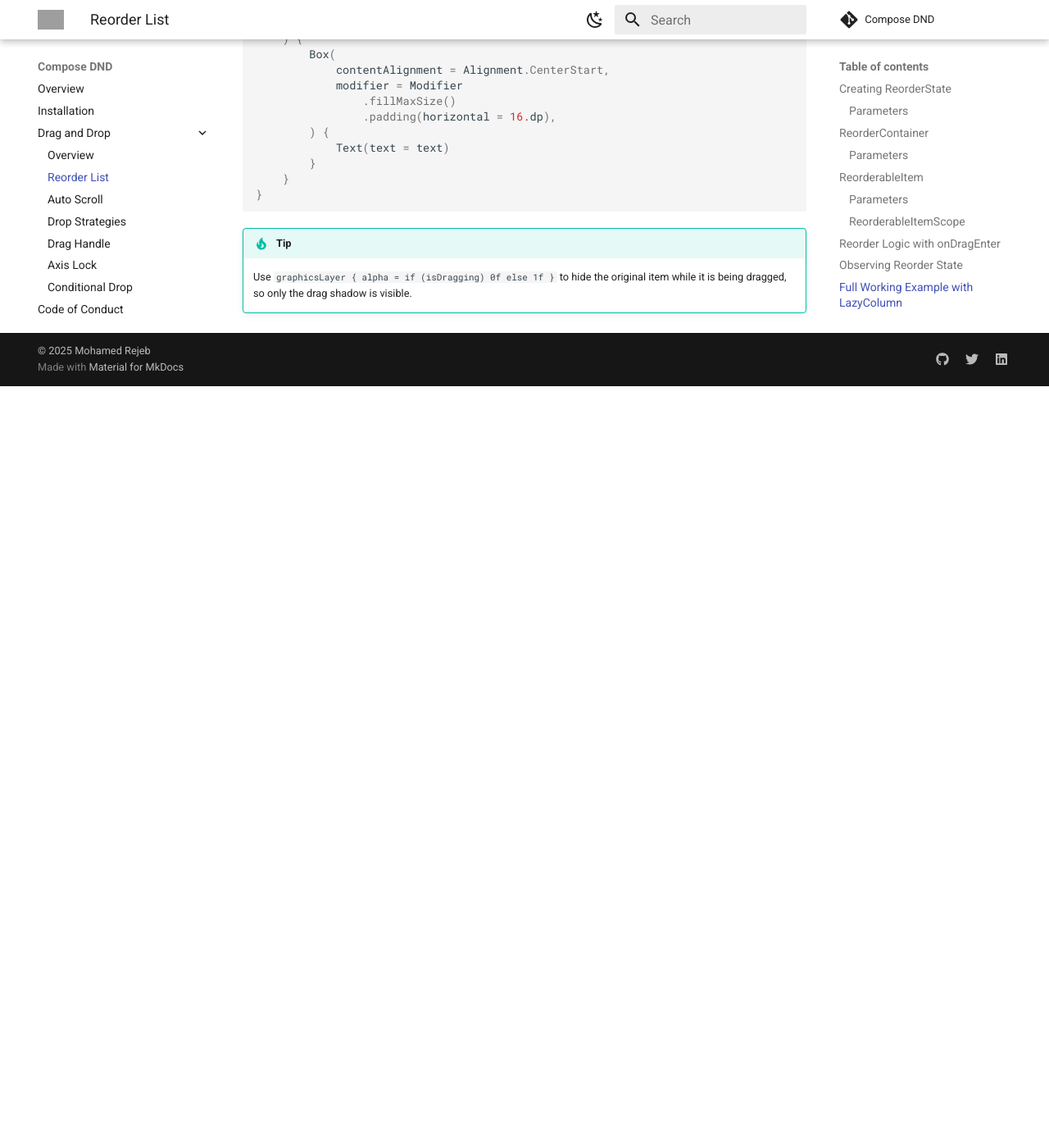
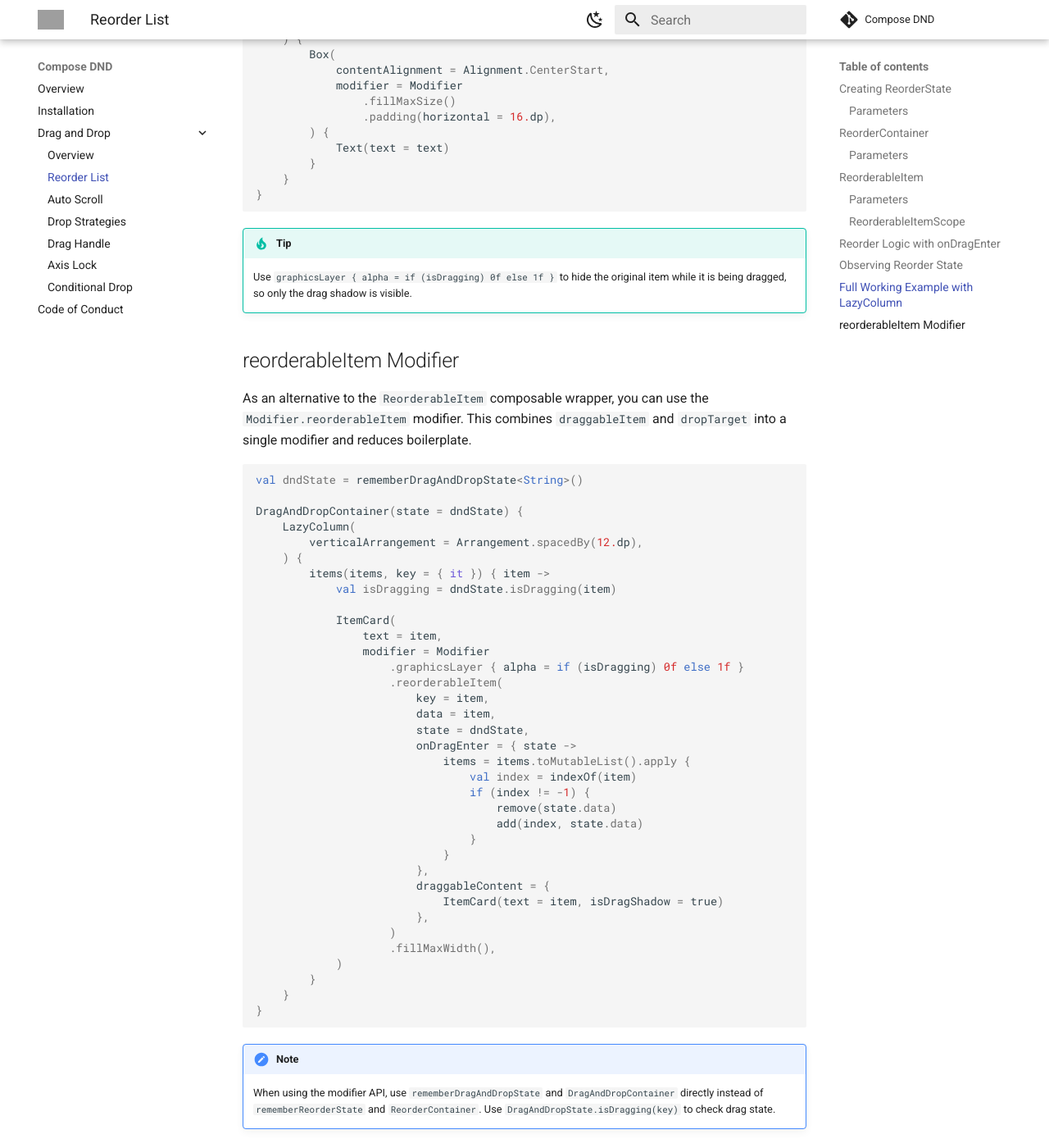
Before and after one commit to MohamedRejeb/compose-dnd, an MkDocs documentation site: the page built from docs/drag-and-drop/reorder.md, in a window 1280 px wide and 1400 px high, scrolled down 5152 px. Shown: the whole window at 82% size. Built offline with MkDocs 1.6.1 and Material for MkDocs 9.7.7, drawn with Linux system fonts in a browser that asks for light colours; comment, search, counter and statistics services are not loaded; before the commit the page ends 5623 px from its top, so only the background shows below that; grey boxes are pictures that could not be loaded.

Commit message:
docs: add detailed usage examples for `reorderableItem` and `draggableItem` modifiers and update `DropTarget` documentation

````diff
--- a/docs/drag-and-drop/reorder.md
+++ b/docs/drag-and-drop/reorder.md
@@ -204,3 +204,48 @@ private fun ItemCard(
 
 !!! tip
     Use `graphicsLayer { alpha = if (isDragging) 0f else 1f }` to hide the original item while it is being dragged, so only the drag shadow is visible.
+
+## reorderableItem Modifier
+
+As an alternative to the `ReorderableItem` composable wrapper, you can use the `Modifier.reorderableItem` modifier. This combines `draggableItem` and `dropTarget` into a single modifier and reduces boilerplate.
+
+```kotlin
+val dndState = rememberDragAndDropState<String>()
+
+DragAndDropContainer(state = dndState) {
+    LazyColumn(
+        verticalArrangement = Arrangement.spacedBy(12.dp),
+    ) {
+        items(items, key = { it }) { item ->
+            val isDragging = dndState.isDragging(item)
+
+            ItemCard(
+                text = item,
+                modifier = Modifier
+                    .graphicsLayer { alpha = if (isDragging) 0f else 1f }
+                    .reorderableItem(
+                        key = item,
+                        data = item,
+                        state = dndState,
+                        onDragEnter = { state ->
+                            items = items.toMutableList().apply {
+                                val index = indexOf(item)
+                                if (index != -1) {
+                                    remove(state.data)
+                                    add(index, state.data)
+                                }
+                            }
+                        },
+                        draggableContent = {
+                            ItemCard(text = item, isDragShadow = true)
+                        },
+                    )
+                    .fillMaxWidth(),
+            )
+        }
+    }
+}
+```
+
+!!! note
+    When using the modifier API, use `rememberDragAndDropState` and `DragAndDropContainer` directly instead of `rememberReorderState` and `ReorderContainer`. Use `DragAndDropState.isDragging(key)` to check drag state.
````
Also changed, not shown: docs/drag-and-drop/overview.md (+29 -1 lines).
